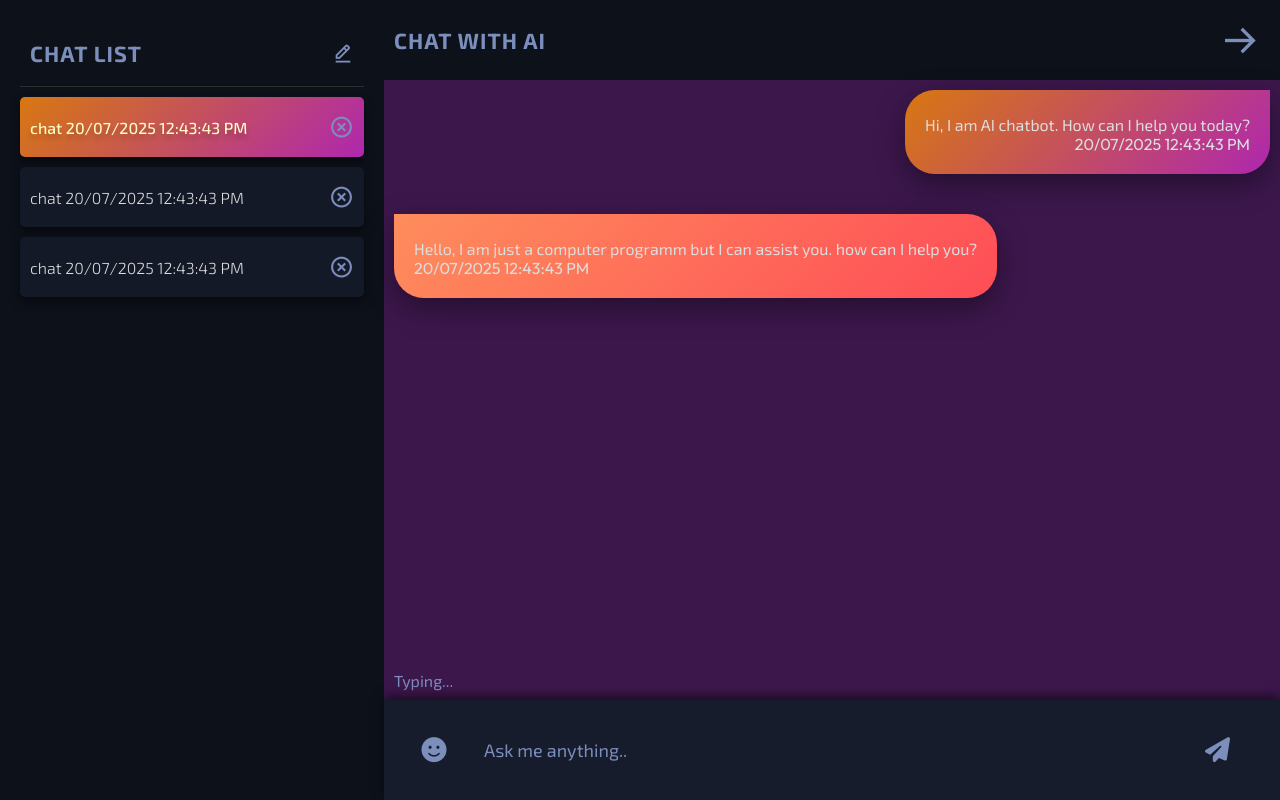
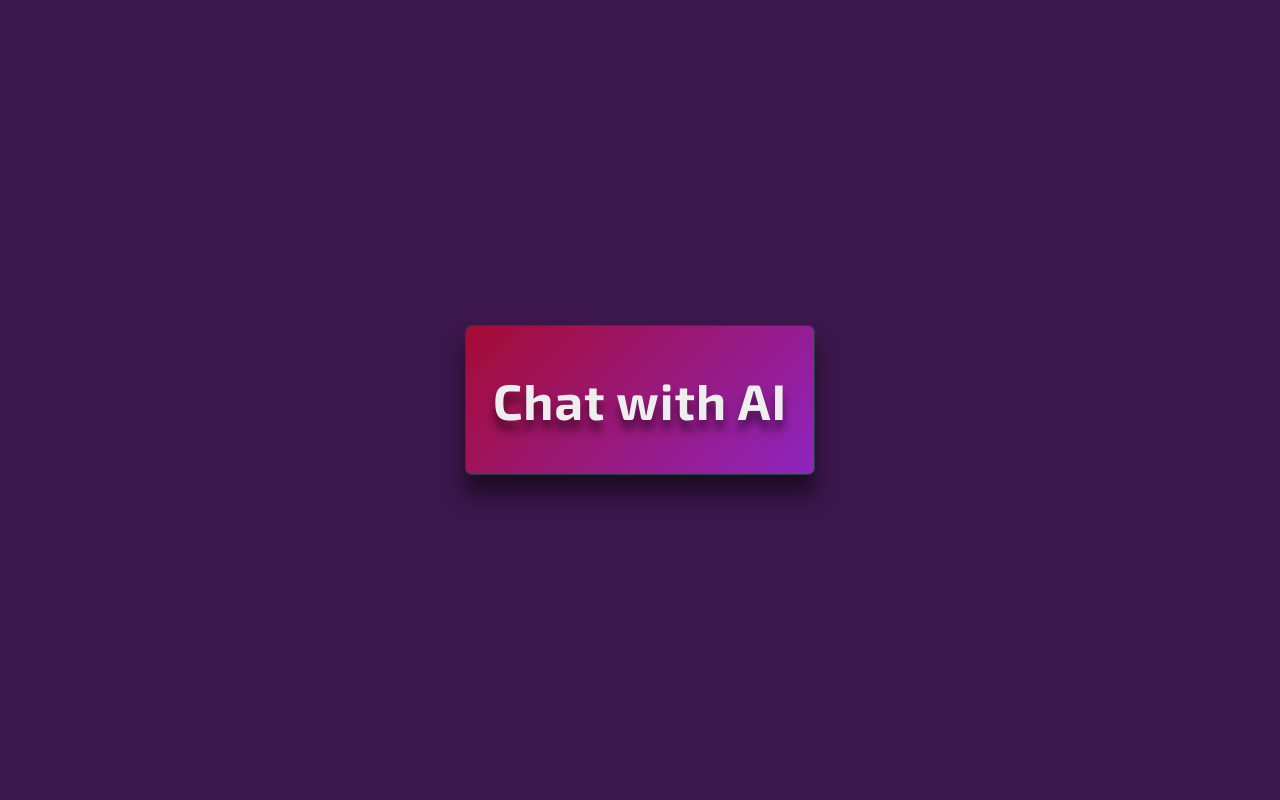
Before and after one commit to gitfilix/ai_chatbot, a React (Vite) app in the folder ai-chat-bot/: page / in a window 1280 px wide. Built offline with nearby package versions, Linux system fonts and the light colour scheme.

Commit message:
AI-Bot: switching views with a simple useState hook.

```diff
--- a/ai-chat-bot/src/App.jsx
+++ b/ai-chat-bot/src/App.jsx
@@ -1,12 +1,27 @@
-import React from "react"
+import React, { useState } from "react"
 import ChatBotStart from "./Components/ChatBotStart"
 import ChatBotApp from "./Components/ChatBotApp"
 
 const App = () => {
+  const [isChatting, setIsChatting] = useState(false)
+
+  const handleStartChat = () => {
+    // lets wait for 250ms before we start chatting
+    setTimeout(() => {
+      setIsChatting(true)
+    }, 250)
+  }
+
+  const handleGoBack = () => {
+    setIsChatting(false)
+  }
+
   return (
     <div className='container'>
-      <ChatBotApp />
-      {/* <ChatBotStart /> */}
+      {isChatting
+      ? (<ChatBotApp onGoBack={handleGoBack} />)
+      : (<ChatBotStart onStartChat={handleStartChat} />)
+    }
     </div>
   )
 }
--- a/ai-chat-bot/src/Components/ChatBotApp.jsx
+++ b/ai-chat-bot/src/Components/ChatBotApp.jsx
@@ -1,7 +1,7 @@
 import React from 'react'
 import './ChatBotApp.css'
 
-const ChatBotApp = () => {
+const ChatBotApp = ({ onGoBack }) => {
   return (
     <div className='chat-app'>
       <div className='chat-list'>
@@ -25,7 +25,9 @@ const ChatBotApp = () => {
       <div className='chat-window'>
         <div className='chat-title'>
           <h2>Chat with AI</h2>
-          <i className='bx bx-arrow-back arrow'></i>
+          <i className='bx bx-arrow-back arrow'
+             onClick={onGoBack}>
+          </i>
         </div>
         <div className='chat'>
           <div className='prompt'>
--- a/ai-chat-bot/src/Components/ChatBotStart.jsx
+++ b/ai-chat-bot/src/Components/ChatBotStart.jsx
@@ -1,13 +1,13 @@
 import React from 'react'
 import './ChatBotStart.css'
 
-const ChatBotStart = () => {
-    return (
-        <div className='start-page'>
-            <button className='start-page-btn'>Chat with AI</button>
-            ChatBot
-        </div>
-    );
+const ChatBotStart = ({ onStartChat }) => {
+
+  return (
+    <div className='start-page'>
+      <button className='start-page-btn' onClick={onStartChat}>Chat with AI</button>
+    </div>
+  );
 };
 
 export default ChatBotStart;
```
